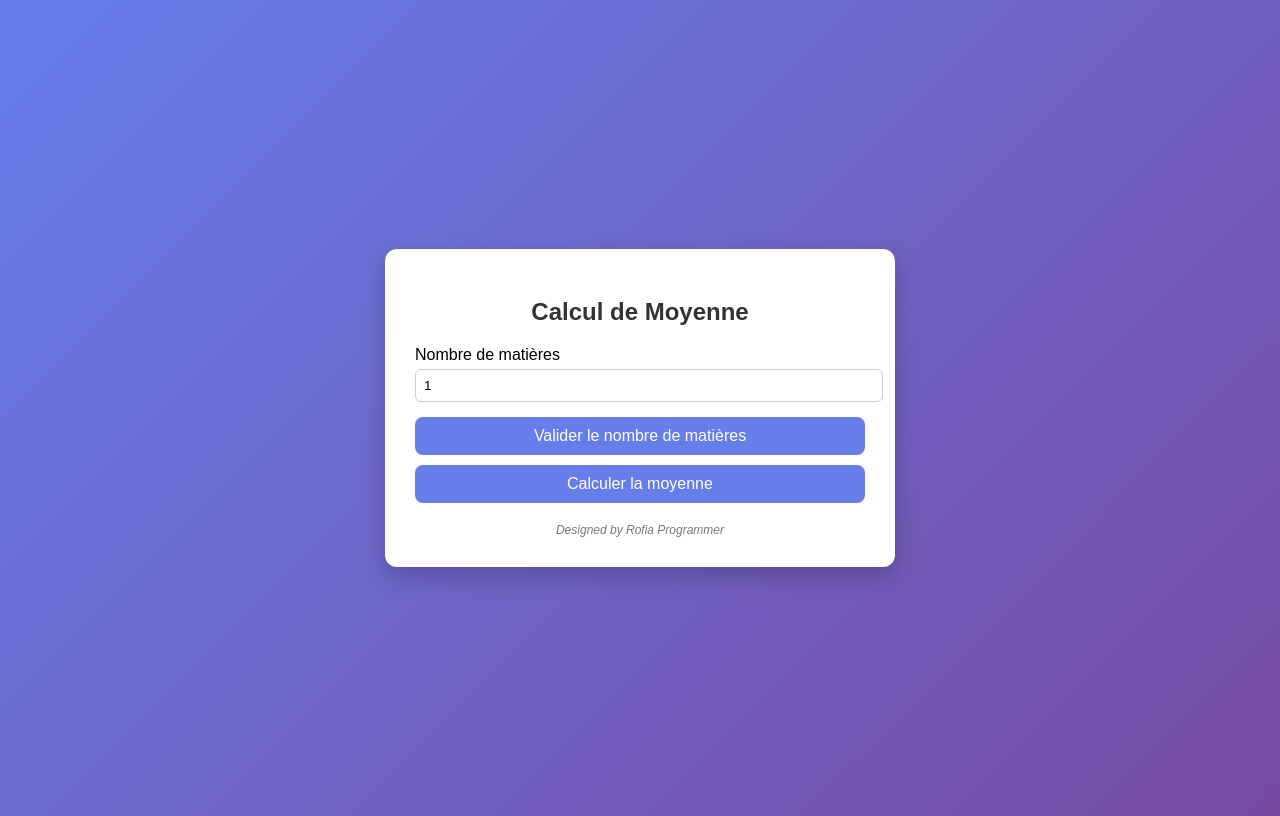
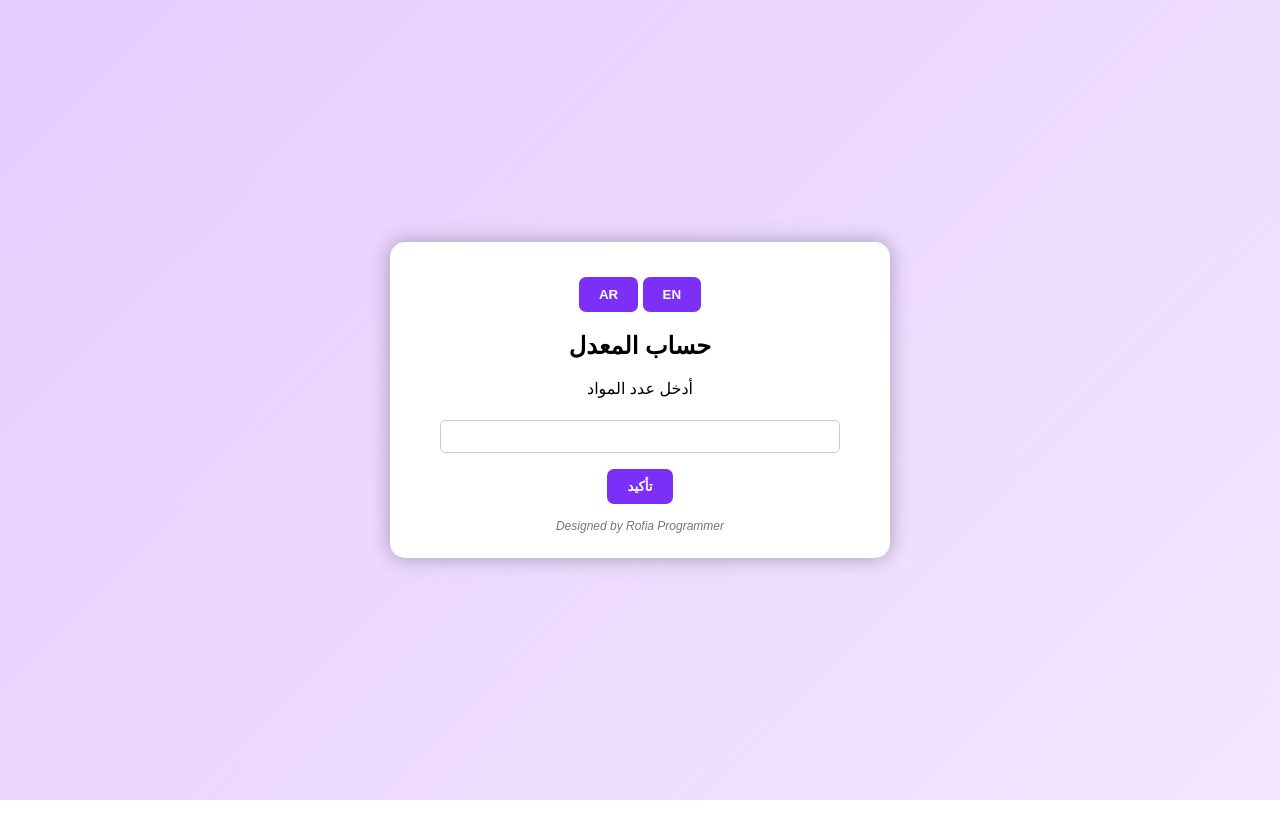
Before and after one commit to chihani-hadjer/moyenne.app, a plain HTML site: page index.html in a window 1280 px wide. Drawn offline with Linux system fonts and the light colour scheme.

Commit message:
Update index.html

```diff
--- a/index.html
+++ b/index.html
@@ -1,136 +1,190 @@
 <!DOCTYPE html>
-<html lang="fr">
+<html lang="ar">
 <head>
 <meta charset="UTF-8">
-    <title>Calcul Moyenne - Promotion</title>
+<title>حساب المعدل - Rofia Programmer</title>
 <style>
 body {
-            background: linear-gradient(135deg, #667eea, #764ba2);
     font-family: Arial, sans-serif;
-            display: flex;
-            justify-content: center;
-            align-items: center;
-            min-height: 100vh;
+    margin:0;
+    min-height:100vh;
+    display:flex;
+    justify-content:center;
+    align-items:center;
+    /* خلفية بنفسجية فاتحة متدرجة */
+    background: linear-gradient(135deg, #e6ccff, #f3e6ff);
 }
-        .card {
+.container {
     background: white;
-            padding: 30px;
+    padding: 25px;
     width: 450px;
-            border-radius: 12px;
-            box-shadow: 0 10px 25px rgba(0,0,0,0.2);
-            position: relative;
-        }
-        h2 {
+    border-radius: 15px;
+    box-shadow: 0 0 20px rgba(0,0,0,0.3);
     text-align: center;
-            margin-bottom: 20px;
-            color: #333;
 }
 input {
-            width: 100%;
+    width: 85%;
     padding: 8px;
-            margin: 5px 0 15px 0;
-            border-radius: 6px;
-            border: 1px solid #ccc;
+    margin: 6px 0;
+    text-align: center;
+    border-radius:5px;
+    border:1px solid #ccc;
 }
 button {
-            width: 100%;
-            padding: 10px;
-            background: #667eea;
-            color: white;
-            border: none;
-            border-radius: 8px;
-            font-size: 16px;
+    padding: 10px 20px;
+    margin-top: 10px;
     cursor: pointer;
+    border:none;
+    border-radius:7px;
+    background:#7b2ff7;
+    color:white;
+    font-weight:bold;
+    transition: 0.3s;
 }
-        button:hover {
-            background: #5a67d8;
+button:hover {background:#f107a3;}
+#result {
+    margin-top: 15px;
+    padding: 15px;
+    border: 3px solid;
+    display: none;
+    font-weight: bold;
+    text-align: center;
+    border-radius:10px;
 }
-        .result {
-            margin-top: 20px;
-            text-align: center;
-            font-size: 20px;
-            font-weight: bold;
-        }
-        .message {
-            text-align: center;
-            font-size: 16px;
-            margin-top: 10px;
-        }
-        .signature {
-            text-align: center;
-            font-size: 12px;
-            color: #777;
-            margin-top: 20px;
-            font-style: italic;
-        }
+.success { border-color: green; color: green; }
+.fail { border-color: red; color: red; }
+.lang { margin-bottom: 10px; }
+.signature { margin-top: 15px; font-size: 12px; color: #777; font-style: italic; }
+hr { margin:10px 0; border:0; border-top:1px solid #ccc; }
 </style>
 </head>
 <body>
 
-<div class="card">
-    <h2>Calcul de Moyenne</h2>
+<div class="container">
 
-    <label>Nombre de matières</label>
-    <input type="number" id="numSubjects" min="1" value="1">
+    <!-- Switch language -->
+    <div class="lang">
+        <button onclick="setLang('ar')">AR</button>
+        <button onclick="setLang('en')">EN</button>
+    </div>
 
-    <div id="subjects"></div>
+    <h2 id="title">حساب المعدل</h2>
 
-    <button onclick="generateFields()">Valider le nombre de matières</button>
-    <button onclick="calculateAverage()" style="margin-top:10px;">Calculer la moyenne</button>
+    <!-- Step 1: عدد المواد -->
+    <div id="step1">
+        <p id="modulesText">أدخل عدد المواد</p>
+        <input type="number" id="modules" min="1">
+        <button onclick="createInputs()" id="confirmBtn">تأكيد</button>
+    </div>
 
-    <div class="result" id="result"></div>
-    <div class="message" id="message"></div>
+    <!-- Step 2: إدخال العلامات -->
+    <div id="step2" style="display:none;">
+        <div id="marks"></div>
+        <button onclick="calculate()" id="calcBtn">حساب المعدل</button>
+    </div>
+
+    <!-- النتيجة -->
+    <div id="result"></div>
 
     <div class="signature">Designed by Rofia Programmer</div>
 </div>
 
 <script>
-function generateFields() {
-    const num = document.getElementById('numSubjects').value;
-    const container = document.getElementById('subjects');
-    container.innerHTML = '';
-    for(let i=1; i<=num; i++){
-        container.innerHTML += `
-            <h4>Matière ${i}</h4>
-            CC: <input type="number" step="0.01" id="cc${i}" required><br>
-            Exam: <input type="number" step="0.01" id="exam${i}" required><br>
-            Coefficient: <input type="number" step="0.01" id="coef${i}" required><br><br>
+let lang='ar';
+
+const text = {
+    ar:{
+        title:"حساب المعدل",
+        modules:"أدخل عدد المواد",
+        confirm:"تأكيد",
+        calc:"حساب المعدل",
+        success:"🌟 نجاحك اليوم هو خطوة جديدة نحو مستقبل أفضل.",
+        fail:"🌱 لا تيأس، ما زالت لديك فرصة، بالاجتهاد والتركيز ستصل للنجاح.",
+        need:"المعدل المطلوب في الفصل الثاني للنجاح:",
+        mark:"المادة",
+        cc:"CC",
+        exam:"الامتحان",
+        coef:"المعامل"
+    },
+    en:{
+        title:"Average Calculator",
+        modules:"Enter number of modules",
+        confirm:"Confirm",
+        calc:"Calculate average",
+        success:"🌟 Your success today is a step towards a better future.",
+        fail:"🌱 Don't give up, you still have a chance. Keep focusing.",
+        need:"Required semester 2 average to pass:",
+        mark:"Module",
+        cc:"CC",
+        exam:"Exam",
+        coef:"Coefficient"
+    }
+};
+
+function setLang(l){
+    lang=l;
+    document.getElementById("title").innerText=text[l].title;
+    document.getElementById("modulesText").innerText=text[l].modules;
+    document.getElementById("confirmBtn").innerText=text[l].confirm;
+    document.getElementById("calcBtn").innerText=text[l].calc;
+    const n=document.querySelectorAll("#marks div").length;
+    if(n>0){
+        for(let i=1;i<=n;i++){
+            document.getElementById("cc"+i+"_label").innerText=text[l].cc;
+            document.getElementById("exam"+i+"_label").innerText=text[l].exam;
+            document.getElementById("coef"+i+"_label").innerText=text[l].coef;
+        }
+    }
+}
+
+function createInputs(){
+    const n=parseInt(document.getElementById("modules").value);
+    if(n<=0 || isNaN(n)) return;
+    let html="";
+    for(let i=1;i<=n;i++){
+        html+=`<div>
+            <h4>${text[lang].mark} ${i}</h4>
+            <label id="cc${i}_label">${text[lang].cc}</label><br>
+            <input type="number" id="cc${i}" min="0" max="20"><br>
+            <label id="exam${i}_label">${text[lang].exam}</label><br>
+            <input type="number" id="exam${i}" min="0" max="20"><br>
+            <label id="coef${i}_label">${text[lang].coef}</label><br>
+            <input type="number" id="coef${i}" min="1"><hr>
+        </div>`;
+    }
+    document.getElementById("marks").innerHTML=html;
+    document.getElementById("step2").style.display="block";
+}
+
+function calculate(){
+    const n=document.querySelectorAll("#marks div").length;
+    let total=0, totalCoef=0;
+    for(let i=1;i<=n;i++){
+        const cc=parseFloat(document.getElementById("cc"+i).value)||0;
+        const exam=parseFloat(document.getElementById("exam"+i).value)||0;
+        const coef=parseFloat(document.getElementById("coef"+i).value)||1;
+        const note=cc*0.4 + exam*0.6;
+        total+=note*coef;
+        totalCoef+=coef;
+    }
+    const avg=total/totalCoef;
+    const result=document.getElementById("result");
+    result.style.display="block";
+
+    if(avg>=10){
+        result.className="success";
+        result.innerHTML=`${text[lang].success}<br>المعدل: ${avg.toFixed(2)}`;
+    } else {
+        const needed = 20 - avg;
+        const semesterText = lang==="ar" ? "معدل الفصل الأول" : "Semester 1 average";
+        result.className="fail";
+        result.innerHTML=`
+        ${text[lang].fail}<br>
+        ${semesterText}: ${avg.toFixed(2)}<br>
+        ${text[lang].need} ${needed.toFixed(2)}
         `;
     }
 }
-
-function calculateAverage() {
-    const num = document.getElementById('numSubjects').value;
-    let total = 0;
-    let totalCoef = 0;
-
-    for(let i=1; i<=num; i++){
-        const cc = parseFloat(document.getElementById('cc'+i).value);
-        const exam = parseFloat(document.getElementById('exam'+i).value);
-        const coef = parseFloat(document.getElementById('coef'+i).value);
-        const note = cc*0.4 + exam*0.6;
-        total += note * coef;
-        totalCoef += coef;
-    }
-
-    const moyenne = total / totalCoef;
-    const mention = moyenne >= 10 ? "Admis" : "Ajourné";
-    const color = moyenne >= 10 ? "green" : "red";
-
-    const resultDiv = document.getElementById('result');
-    resultDiv.innerHTML = `Moyenne générale: ${moyenne.toFixed(2)} <br> Mention: ${mention}`;
-    resultDiv.style.color = color;
-
-    const messageDiv = document.getElementById('message');
-    if(moyenne >= 10){
-        messageDiv.innerHTML = "🎉 تهانينا! حافظوا على مستوى التحصيل!";
-        messageDiv.style.color = "green";
-    } else {
-        messageDiv.innerHTML = "😌 لا تقلقوا، ركّزوا على التحضير القادم!";
-        messageDiv.style.color = "orange";
-    }
-}
 </script>
-
 </body>
 </html>
```
Lines whose indentation alone changed are shown as unchanged.
